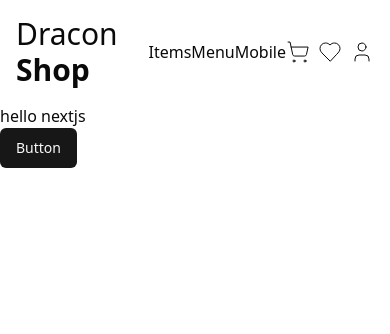
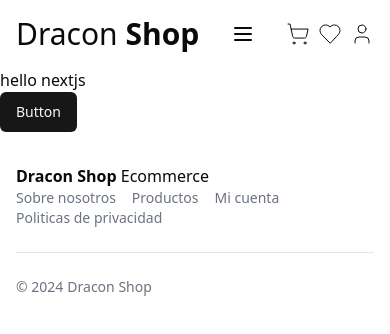
Before and after one commit to brandovidal/nestjs-ecommerce-app, a Next.js app: page / in a window 390 px wide. Shown: the top 334 px of the page. Built offline with nearby package versions, Linux system fonts and the light colour scheme.

Commit message:
feat: create menu mobile and footer

```diff
--- a/package.json
+++ b/package.json
@@ -11,6 +11,7 @@
   "dependencies": {
     "@radix-ui/react-navigation-menu": "^1.2.1",
     "@radix-ui/react-popover": "^1.1.2",
+    "@radix-ui/react-separator": "^1.1.0",
     "@radix-ui/react-slot": "^1.1.0",
     "class-variance-authority": "0.7.0",
     "clsx": "2.1.1",
--- a/src/app/layout.tsx
+++ b/src/app/layout.tsx
@@ -3,7 +3,8 @@ import localFont from "next/font/local";
 
 import "./globals.css";
 
-import { NavBar } from "@/components/navbar";
+import { NavBar } from "@/components/navbar/navbar";
+import { Footer } from "@/components/layout/footer";
 
 const geistSans = localFont({
   src: "./fonts/GeistVF.woff",
@@ -33,6 +34,8 @@ export default function RootLayout({
       >
         <NavBar />
         {children}
+
+        <Footer />
       </body>
     </html>
   );
--- /dev/null
+++ b/src/components/layout/footer.tsx
@@ -0,0 +1,58 @@
+import { Separator } from "@/ui/separator";
+import Link from "next/link";
+
+const FOOTER = [
+  {
+    id: 1,
+    name: "Sobre nosotros",
+    href: "#",
+  },
+  {
+    id: 2,
+    name: "Productos",
+    href: "#",
+  },
+  {
+    id: 3,
+    name: "Mi cuenta",
+    href: "#",
+  },
+  {
+    id: 4,
+    name: "Politicas de privacidad",
+    href: "#",
+  },
+];
+
+const Footer = () => {
+  return (
+    <footer className="mt-4">
+      <nav className="w-full max-w-screen-xl mx-auto p-4 md :py-8">
+        <section className="sm:flex sm:items-center sm:justify-between">
+          <h3>
+            <span className="font-bold">Dracon Shop</span> Ecommerce
+          </h3>
+          <ul className="flex flex-wrap items-center mb-6 text-sm font-medium text-gray-500 sm:mb-0 dark:text-gray-400">
+            {FOOTER.map((data) => (
+              <li key={data.id}>
+                <Link
+                  href={data.href}
+                  className="hover:underline me-4 md:mr-6 "
+                >
+                  {data.name}
+                </Link>
+              </li>
+            ))}
+          </ul>
+        </section>
+        <Separator className="my-6 border-gray-200 sm:mx-auto dark:border-gray-700 lg:my-8" />
+        <span className="block text-sm text-gray-500 sm:text-center dark:text-gray-400">
+          &copy; 2024
+          <Link href="#" className="ml-1">Dracon Shop</Link>
+        </span>
+      </nav>
+    </footer>
+  );
+};
+
+export { Footer };
--- /dev/null
+++ b/src/components/navbar/items-menu-mobile.tsx
@@ -0,0 +1,20 @@
+import { Popover, PopoverContent, PopoverTrigger } from "@/ui/popover";
+import { Menu } from "lucide-react";
+import Link from "next/link";
+
+const ItemsMenuMobile = () => {
+  return (
+    <Popover>
+      <PopoverTrigger>
+        <Menu />
+      </PopoverTrigger>
+      <PopoverContent>
+        <Link href="/category/grano" className="block">Cafe en grano</Link>
+        <Link href="/category/molido" className="block">Cafe molido</Link>
+        <Link href="/category/capsula" className="block">Cafe en capsula</Link>
+      </PopoverContent>
+    </Popover>
+  );
+};
+
+export { ItemsMenuMobile };
--- a/src/components/menu-list.tsx
+++ b/src/components/navbar/menu-list.tsx
@@ -28,9 +28,9 @@ const MenuList = () => {
                     className="flex h-full w-full select-none flex-col justify-end rounded-md bg-gradient-to-b from-muted/50 to-muted p-6 no-underline outline-none focus:shadow-md"
                     href="/"
                   >
-                    <div className="mb-2 mt-4 text-lg font-medium">
+                    <h3 className="mb-2 mt-4 text-lg font-medium">
                       Dracon Shop
-                    </div>
+                    </h3>
                     <p className="text-sm leading-tight text-muted-foreground">
                       Sumérgete en el apasionante mundo del café con nuestra web
                     </p>
@@ -53,7 +53,7 @@ const MenuList = () => {
           <NavigationMenuTrigger>Cafes</NavigationMenuTrigger>
           <NavigationMenuContent>
             <ul className="grid w-[400px] gap-3 p-4 md:w-[500px] md:grid-cols-2 lg:w-[600px] ">
-              {categories.map((category) => (
+              {CATEGORIES.map((category) => (
                 <ListItem
                   key={category.title}
                   title={category.title}
@@ -94,7 +94,7 @@ const ListItem = React.forwardRef<
           )}
           {...props}
         >
-          <div className="text-sm font-medium leading-none">{title}</div>
+          <h4 className="text-sm font-medium leading-none">{title}</h4>
           <p className="line-clamp-2 text-sm leading-snug text-muted-foreground">
             {children}
           </p>
@@ -105,7 +105,7 @@ const ListItem = React.forwardRef<
 });
 ListItem.displayName = "ListItem";
 
-const categories: { title: string; href: string; description: string }[] = [
+const CATEGORIES: { title: string; href: string; description: string }[] = [
   {
     title: "Cafe grano",
     href: "/category/grano",
--- a/src/components/navbar.tsx
+++ b/src/components/navbar/navbar.tsx
@@ -2,8 +2,9 @@
 
 import { Heart, ShoppingCart, User } from "lucide-react";
 import { useRouter } from "next/navigation";
+
 import { MenuList } from "./menu-list";
-import ItemsMenuMobile from "@/ui/items-menu-mobile";
+import { ItemsMenuMobile } from "@/components/navbar/items-menu-mobile";
 
 const NavBar = () => {
   const router = useRouter();
@@ -24,13 +25,13 @@ const NavBar = () => {
       <h1 className="text-3xl" onClick={handleGoToHome}>
         Dracon <span className="font-bold">Shop</span>
       </h1>
-      <div className="items-center justify-between hidden sm:flex">
+      <section className="items-center justify-between hidden sm:flex">
         <MenuList />
-      </div>
+      </section>
       <nav className="flex sm:hidden">
         <ItemsMenuMobile />
       </nav>
-      <div className="flex items-center justify-between gap-2 sm:gap-7">
+      <section className="flex items-center justify-between gap-2 sm:gap-7">
         <ShoppingCart
           className="cursor-pointer"
           strokeWidth={1}
@@ -42,7 +43,7 @@ const NavBar = () => {
           onClick={handleGoToLovedProducts}
         />
         <User className="cursor-pointer" strokeWidth={1} />
-      </div>
+      </section>
     </aside>
   );
 };
--- a/src/ui/items-menu-mobile.tsx
+++ /dev/null
@@ -1,7 +0,0 @@
-import React from "react";
-
-const ItemsMenuMobile = () => {
-  return <div>ItemsMenuMobile</div>;
-};
-
-export default ItemsMenuMobile;
--- /dev/null
+++ b/src/ui/separator.tsx
@@ -0,0 +1,31 @@
+"use client"
+
+import * as React from "react"
+import * as SeparatorPrimitive from "@radix-ui/react-separator"
+
+import { cn } from "@/lib/utils"
+
+const Separator = React.forwardRef<
+  React.ElementRef<typeof SeparatorPrimitive.Root>,
+  React.ComponentPropsWithoutRef<typeof SeparatorPrimitive.Root>
+>(
+  (
+    { className, orientation = "horizontal", decorative = true, ...props },
+    ref
+  ) => (
+    <SeparatorPrimitive.Root
+      ref={ref}
+      decorative={decorative}
+      orientation={orientation}
+      className={cn(
+        "shrink-0 bg-border",
+        orientation === "horizontal" ? "h-[1px] w-full" : "h-full w-[1px]",
+        className
+      )}
+      {...props}
+    />
+  )
+)
+Separator.displayName = SeparatorPrimitive.Root.displayName
+
+export { Separator }
```
Also changed, not shown: 1 other file (tests, documents, lock files or other folders).
